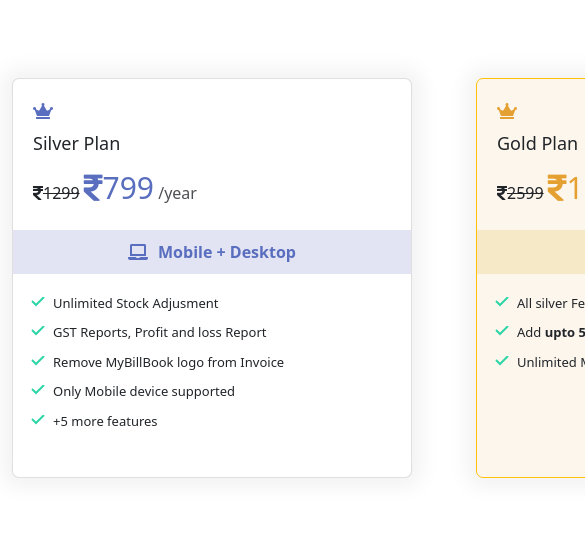
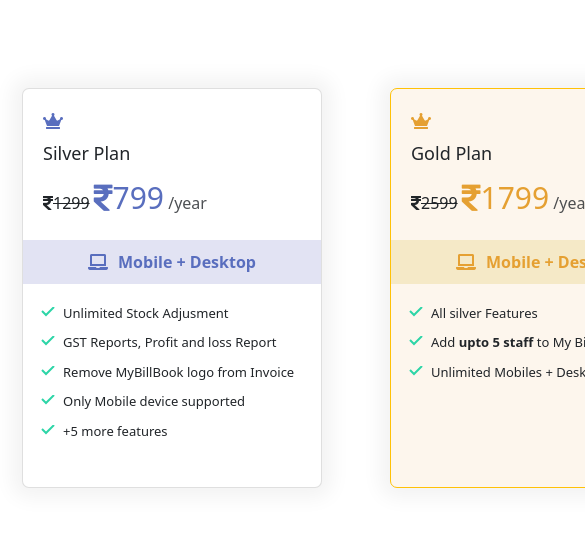
Before and after one commit to ayushijain97/flobiz-assignment, a plain HTML site: page index.html in a window 390 px wide. Shown: the part 1037-1592 px from the top of the page, 585 px wide, since content can reach past the window. Drawn offline with nearby package versions, Linux system fonts and the light colour scheme; files whose address does not match are found by name.

Commit message:
styling some css

```diff
--- a/css/index.css
+++ b/css/index.css
@@ -326,3 +326,16 @@ ul {
     color: #126de4;
     text-decoration: underline;
 }
+
+@media only screen and (max-width: 1200px) {
+    .block-plans {
+        max-width: 1200px;
+    }
+    .block-plans .card {
+        max-width: 300px;
+        margin: 10px;
+    }
+    .block-plans .grid {
+        gap: 9rem 3rem;
+    }
+}
```
